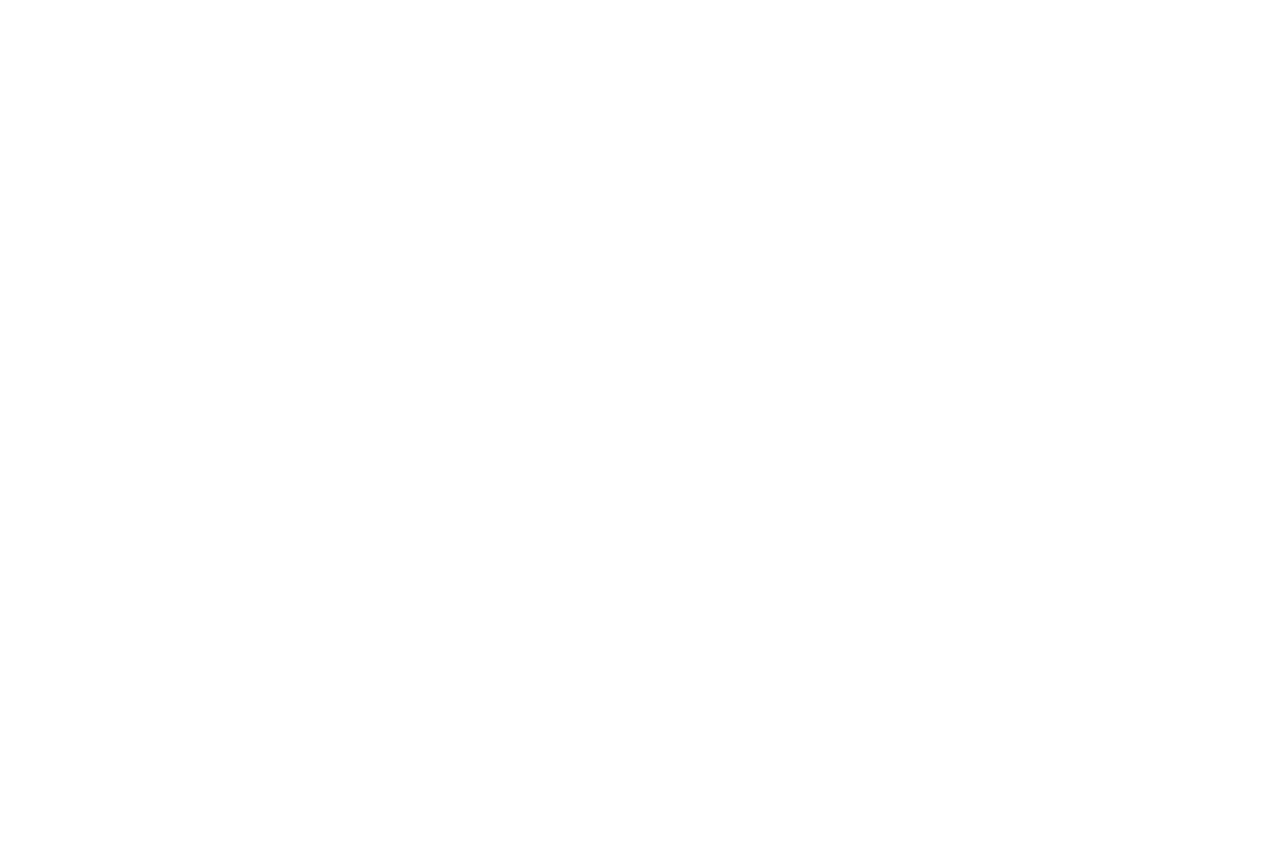
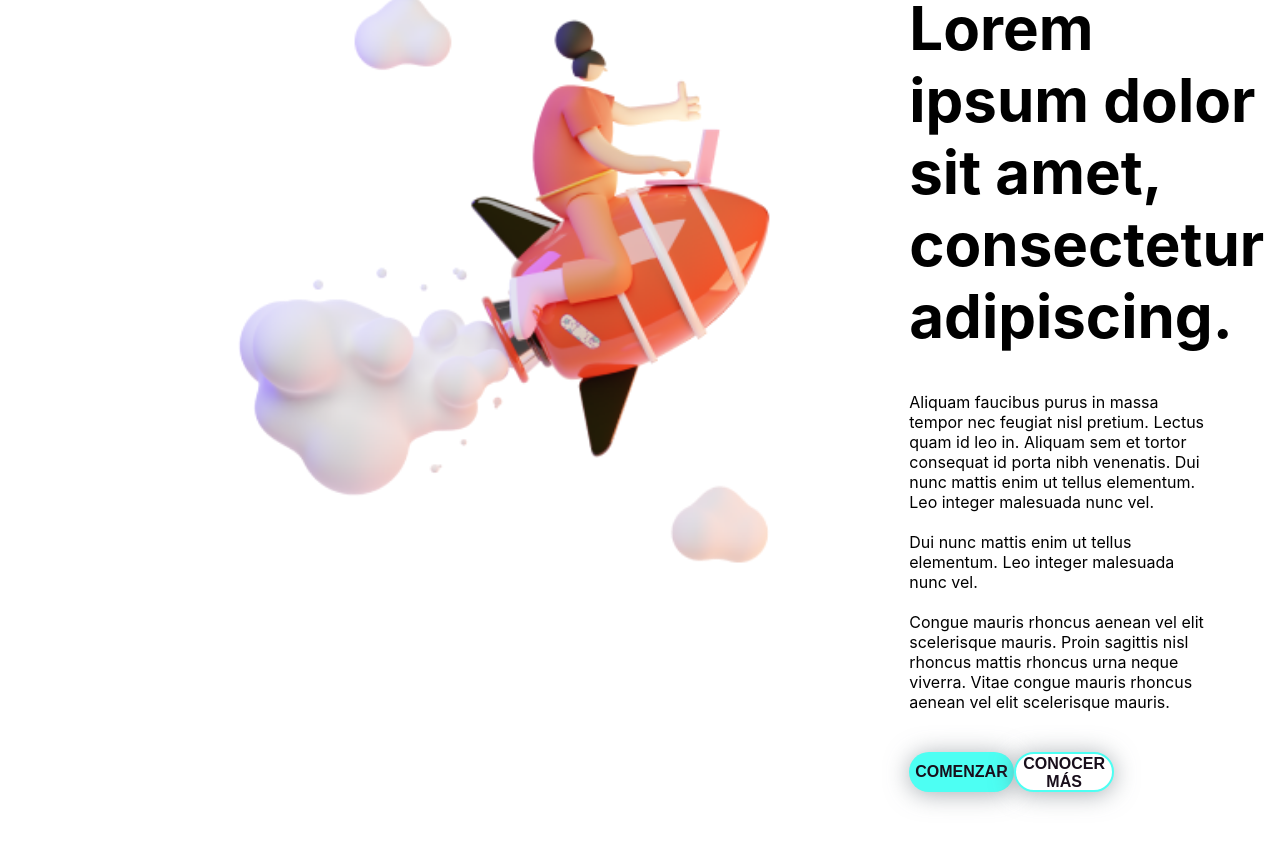
Before and after one commit to Bolio/landing-page-flow, a React (Vite) app: page / in a window 1280 px wide. Shown: the part 3130-3976 px from the top of the page. Before the commit the page ends 1918 px from the top, so only its background shows below. Built offline with nearby package versions, Linux system fonts and the light colour scheme.

Commit message:
Add KnowMore section

```diff
--- a/src/App.jsx
+++ b/src/App.jsx
@@ -5,6 +5,7 @@ import Layout from "./components/Layout";
 import Title from "./components/Title";
 import InitialSection from "./sections/Initial";
 import CarouselSection from "./sections/Carousel";
+import KnowMoreSection from "./sections/KnowMore";
 
 function App() {
   return (
@@ -14,6 +15,7 @@ function App() {
         <Title imgSrc="src/assets/Logo.png" altInfo="Logo-Title" />
         <InitialSection />
         <CarouselSection />
+        <KnowMoreSection />
       </Layout>
     </ThemeProvider>
     // </div>
--- /dev/null
+++ b/src/sections/KnowMore/index.jsx
@@ -0,0 +1,115 @@
+import styled from "styled-components";
+import Text from "../../components/Texts";
+import ButtonText from "../../components/Buttons";
+
+const KnowMoreSectionStyled = styled.div`
+  display: grid;
+  grid-template-columns: 1fr 1fr;
+  grid-template-rows: 60%;
+  padding: 30px 100px 0 100px;
+`;
+
+const InfoContactStyled = styled.div`
+  display: grid;
+  grid-template-columns: 1fr;
+  grid-template-rows: 1fr;
+  div {
+    margin-top: 100px;
+    p {
+      margin: 0;
+    }
+    p:nth-child(1) {
+      padding: 20px 160px 0 0;
+      letter-spacing: 3px;
+    }
+    p:nth-child(2) {
+      padding: 20px 101px 20px 0;
+    }
+    p:nth-child(3) {
+      padding: 20px 160px 20px 0;
+    }
+    button {
+      margin-top: 20px;
+    }
+  }
+`;
+
+const ImgStyled = styled.div`
+  width: 100%;
+  height: 100%;
+  /* height: fit-content; */
+  text-align: center;
+  /* display: flex; */
+  img {
+    height: 100%;
+    margin: 0 auto;
+  }
+`;
+
+const WrapperButtonsStyled = styled.div`
+  display: flex;
+  width: 45%;
+  margin: 0 !important;
+  justify-content: space-between;
+  /* display: flex; */
+  /* p {
+    height: 100%;
+    margin: 0 auto;
+  } */
+`;
+
+const KnowMoreSection = () => {
+  return (
+    <>
+      {/* ROJO - 2 columns */}
+      <KnowMoreSectionStyled>
+        <ImgStyled>
+          <img src="src/assets/img-sect2.png" alt="rocket-img" />
+        </ImgStyled>
+        <InfoContactStyled>
+          <div>
+            <Text fontSize="10px" fontWeight="medium" color="lightBlue">
+              OVERLINE
+            </Text>
+            <Text fontSize="60px" fontWeight="bolder">
+              Lorem ipsum dolor sit amet, consectetur adipiscing.
+            </Text>
+            <Text fontSize="16px">
+              Aliquam faucibus purus in massa tempor nec feugiat nisl pretium.
+              Lectus quam id leo in. Aliquam sem et tortor consequat id porta
+              nibh venenatis. Dui nunc mattis enim ut tellus elementum. Leo
+              integer malesuada nunc vel.
+              <br /> <br /> Dui nunc mattis enim ut tellus elementum. Leo
+              integer malesuada nunc vel.
+              <br /> <br />
+              Congue mauris rhoncus aenean vel elit scelerisque mauris. Proin
+              sagittis nisl rhoncus mattis rhoncus urna neque viverra. Vitae
+              congue mauris rhoncus aenean vel elit scelerisque mauris.
+            </Text>
+
+            <WrapperButtonsStyled>
+              <ButtonText
+                status={"primary"}
+                width="160px"
+                height="40px"
+                borderRadius="40px"
+              >
+                COMENZAR
+              </ButtonText>
+              <ButtonText
+                status={"secondary"}
+                width="160px"
+                height="40px"
+                borderRadius="40px"
+              >
+                CONOCER MÁS
+              </ButtonText>
+            </WrapperButtonsStyled>
+          </div>
+        </InfoContactStyled>
+      </KnowMoreSectionStyled>
+    </>
+  );
+};
+
+export default KnowMoreSection;
```
